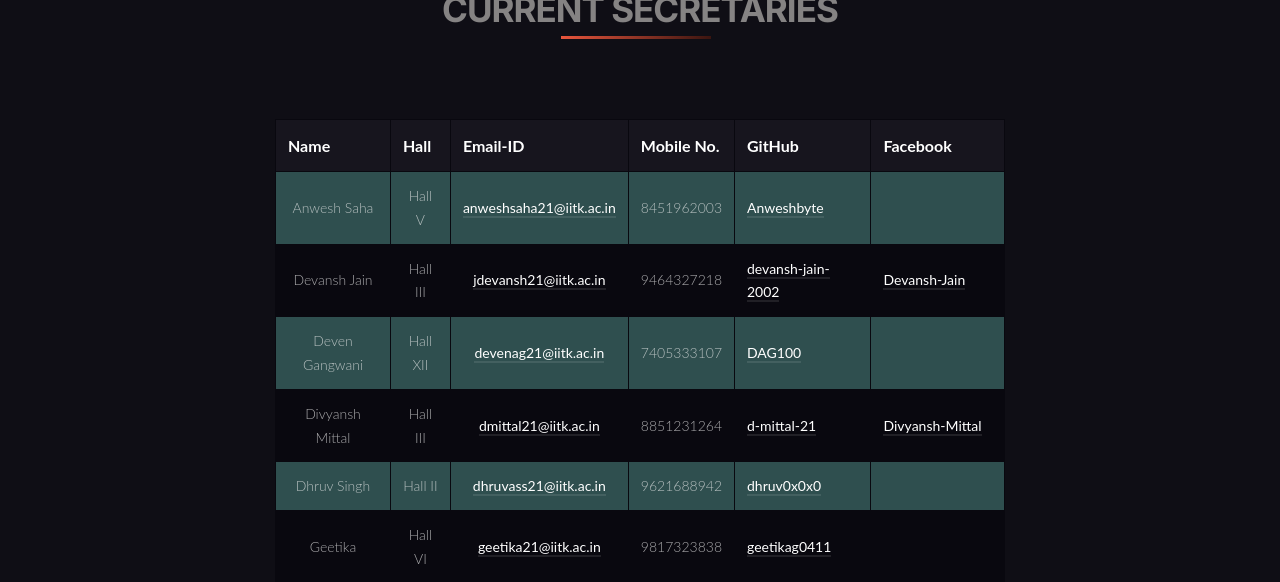
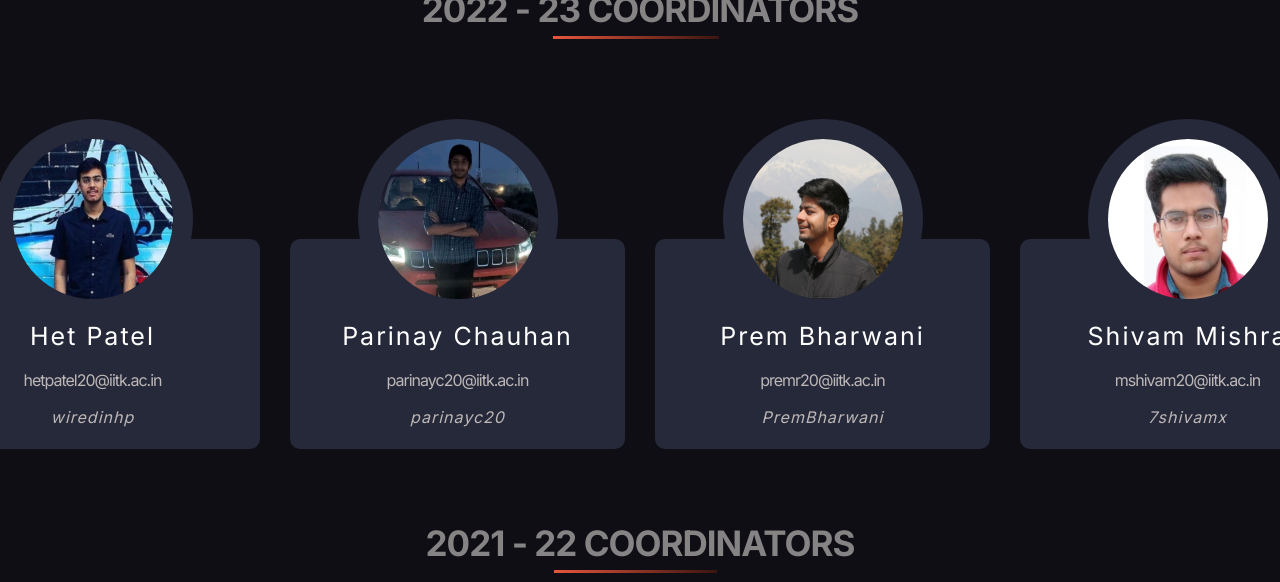
Before and after one commit to shivansh1720/pclub-website, a Jekyll site: the page built from _pages/contact.html, in a window 1280 px wide and 1400 px high, scrolled down 907 px. Shown: the top 582 px of the window. Built offline with Jekyll 4.4.1, drawn with Linux system fonts in a browser that asks for light colours; nearby versions of some CDN libraries; some of the changed text lies outside the part shown.

Commit message:
Updated Contacts

```diff
--- a/_pages/contact.html
+++ b/_pages/contact.html
@@ -4,6 +4,33 @@ title: Contact Us
 permalink: /contact/
 image:
 coordies:
+    'Devansh Jain':
+        number: 9464327218
+        mail: jdevansh21@iitk.ac.in
+        github: devansh-jain-2002
+        image: devansh.jpg
+        fb:
+    'Pratham Sahu':
+        number: 7619678791
+        mail: spratham21@iitk.ac.in
+        github: prathamsahu52
+        image: pratham.jpg
+        fb:
+    'Rahul Jha':
+        number: 8700367670
+        mail: rahulj21@iitk.ac.in
+        github: juggernautjha
+        image: jha.jpg
+        fb:
+    'Ridin Datta':
+        number: 7439079526
+        mail: ridind21@iitk.ac.in
+        github: rhydberg
+        image: ridin.jpg
+        fb:
+
+excoordies:
+  '2022 - 23':
     'Het Patel':
         number: 9825688226
         mail: hetpatel20@iitk.ac.in
@@ -28,142 +55,6 @@ coordies:
         github: 7shivamx
         image: shivam.jpg
         fb: 7shivamx
-
-secys:
-    'anweshsaha21':
-        name: Anwesh Saha
-        hall: Hall V
-        number: 8451962003
-        github: Anweshbyte
-        fb:
-    'jdevansh21':
-        name: Devansh Jain
-        hall: Hall III
-        number: 9464327218
-        github: devansh-jain-2002
-        fb: Devansh-Jain
-    'devenag21':
-        name: Deven Gangwani
-        hall: Hall XII
-        number: 7405333107
-        github: DAG100
-        fb:
-    'dmittal21':
-        name: Divyansh Mittal
-        hall: Hall III
-        number: 8851231264
-        github: d-mittal-21
-        fb: Divyansh-Mittal
-    'dhruvass21':
-        name: Dhruv Singh
-        hall: Hall II
-        number: 9621688942
-        github: dhruv0x0x0
-        fb:
-    'geetika21':
-        name: Geetika
-        hall: Hall VI
-        number: 9817323838
-        github: geetikag0411
-        fb:
-    'goutamd21':
-        name: Goutam Das
-        hall: Hall II
-        number: 9827708951
-        github: Goutam-115
-        fb: Goutam Das
-    'kartik21':
-        name: Kartik Kulkarni
-        hall: Hall V
-        number: 9175009924
-        github: kartik-iitk
-        fb:
-    'krishnansh21':
-        name: Krishnansh Agarwal
-        hall: Hall III
-        number: 8317084914
-        github: Krishnansh5
-        fb: Krishnansh Agarwal
-    'mihirm21':
-        name: Mihir Mittal
-        hall: Hall III
-        number: 9004035048
-        github: mihirm21
-        fb:
-    'hamza21':
-        name: Mohd Hamza
-        hall: Hall III
-        number: 8795115039
-        github: hamza3141
-        fb: hamza14641
-    'nmeena21':
-        name: Nikhil Meena
-        hall: Hall II
-        number: 7791037827
-        github: Akhilstaar
-        fb:
-    'spratham21':
-        name: Pratham Sahu
-        hall: Hall V
-        number: 7619678791
-        github: Prathamsahu52
-        fb: Pratham-Sahu
-    'rahulj21':
-        name: Rahul Jha
-        hall: Hall XII
-        number: 8700367670
-        github: juggernautjha
-        fb: juggernautjha
-    'ridind21':
-        name: Ridin Datta
-        hall: Hall III
-        number: 7439079526
-        github: rhydberg
-        fb: Ridin-Datta
-    'rishi21':
-        name: Rishi Agarwal
-        hall: Hall II
-        number: 7071377085
-        github: LegendaryGene
-        fb: Rishi-Agarwal
-    'sanatg21':
-        name: Sanat Goel
-        hall: Hall II
-        number: 9779589799
-        github: Sanat-2508
-        fb: sanat.goel.16
-    'sshivam21':
-        name: Shivam Sharma
-        hall: Hall III
-        number: 9773521108
-        github: ShivamIITK21
-        fb:
-    'taling21':
-        name: Talin Gupta
-        hall: Hall V
-        number: 8558913121
-        github: taling21
-        fb: Talin Gupta
-    'tejasahuja21':
-        name: Tejas Ahuja
-        hall: Hall V
-        number: 8700794886
-        github: ahujatejas06
-        fb: tejas-ahuja
-    'vipulch21':
-        name: Vipul Chanchlani
-        hall: Hall II
-        number: 9462150839
-        github: vipul124
-        fb: vipul.chanchlani
-    'yuvraj21':
-        name: Yuvraj Kharayat
-        hall: Hall III
-        number: 9557198678
-        github: yuvrajKharayat30
-        fb:
-
-excoordies:
   '2021 - 22':
     'Atharv Singh Patlan':
       mail: atharvsp@iitk.ac.in
@@ -652,7 +543,7 @@ Current coordies
 current secys
 {% endcomment %}
 
-<div class="container">
+<!-- <div class="container">
     <div class="section-title">
         <h1>Current Secretaries</h1>
     </div>
@@ -677,7 +568,7 @@ current secys
        </tr>
       {% endfor %}
     </table>
-</div>
+</div> -->
 
 {% comment %}
 ex-coordis
```
Also changed, not shown: images/devansh.jpg (added), images/jha.jpg (added), images/pratham.jpg (added). Lines whose indentation alone changed are shown as unchanged.
